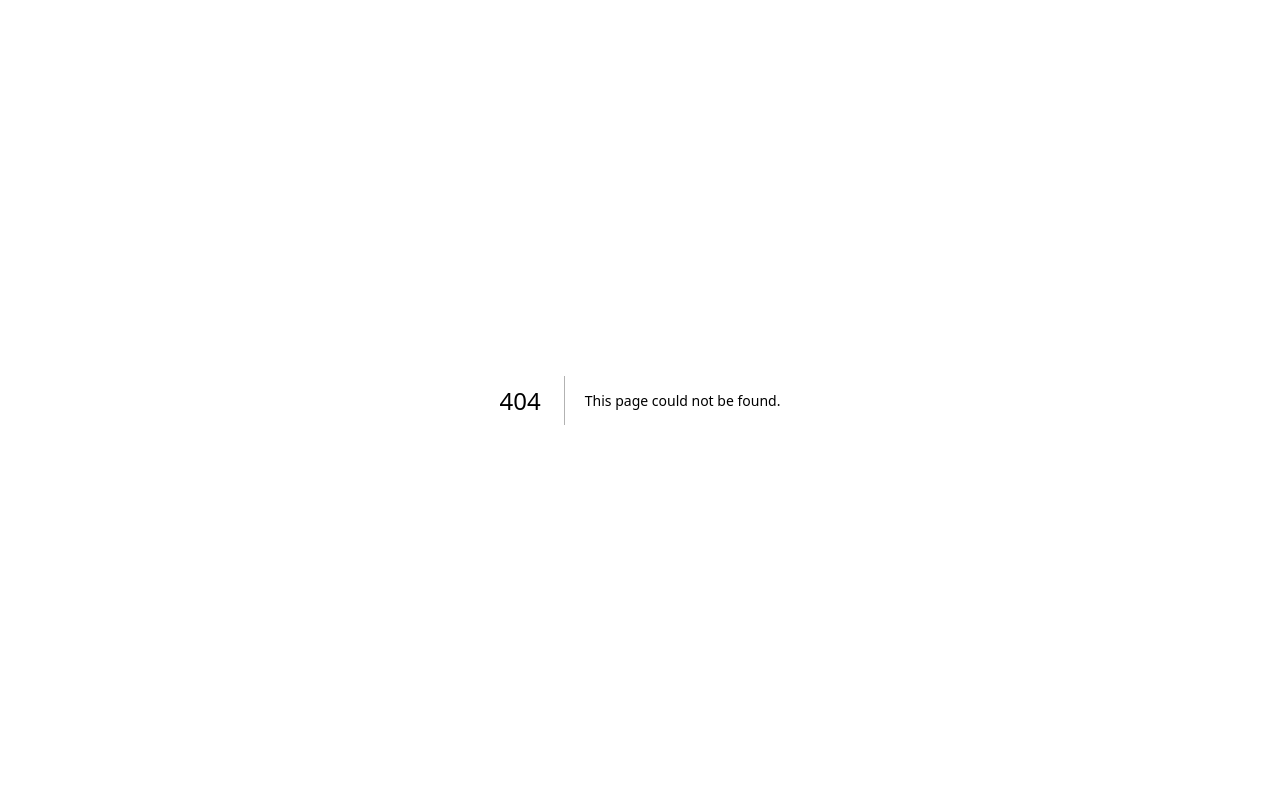
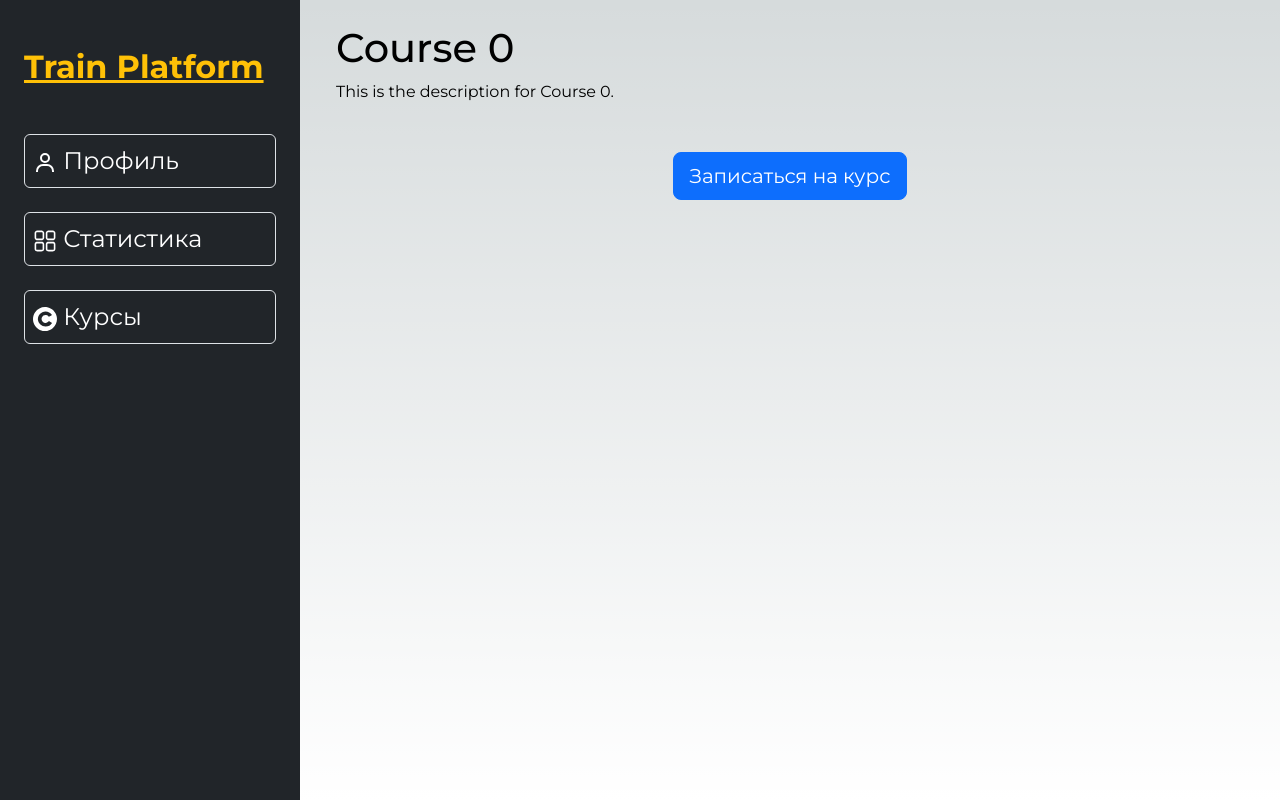
Before and after one commit to TeamHSE/study-platform, a Next.js app in the folder frontend/: page /courses/0 in a window 1280 px wide. Before the commit this address had no page. Built offline with nearby package versions, Linux system fonts and the light colour scheme.

Commit message:
feat(ui): add course page demo

```diff
--- /dev/null
+++ b/frontend/src/app/(cabinet)/courses/[id]/page.tsx
@@ -0,0 +1,75 @@
+import React from "react";
+import ClientCoursePage from "@/components/cabinet/ClientCoursePage";
+
+interface Module {
+  id: string;
+  title: string;
+  content: string;
+}
+
+interface Course {
+  id: string;
+  name: string;
+  description: string;
+  modules: Module[];
+}
+
+interface CoursePageProps {
+  course: Course;
+}
+
+const CoursePage: React.FC<CoursePageProps> = ({ course }) => {
+  return (
+    <div className="container">
+      <h1>{ course.name }</h1>
+      <p>{ course.description }</p>
+      <ClientCoursePage course={ course } />
+    </div>
+  );
+};
+
+// Fetch data at build time
+export async function generateStaticParams() {
+  // Replace this with your data fetching logic to get all course IDs
+  const courses = [
+    { id: "1" },
+    { id: "2" },
+    { id: "3" }
+  ];
+
+  return courses.map((course) => ({
+    id: course.id
+  }));
+}
+
+async function getData(id: string) {
+  // Replace this with your data fetching logic
+  return {
+    id,
+    name: `Course ${ id }`,
+    description: `This is the description for Course ${ id }.`,
+    modules: [
+      {
+        id: "module1",
+        title: "Module 1",
+        content: "Content for module 1"
+      },
+      {
+        id: "module2",
+        title: "Module 2",
+        content: "Content for module 2"
+      }
+      // Add more modules as needed
+    ]
+  };
+}
+
+export default async function Page({ params }: { params: { id: string } }) {
+  const course = await getData(params.id);
+
+  if (!course) {
+    return <p>Course not found</p>;
+  }
+
+  return <CoursePage course={ course } />;
+}
--- a/frontend/src/app/globals.css
+++ b/frontend/src/app/globals.css
@@ -128,3 +128,27 @@ a {
 .landing-section {
     height: 80dvh;
 }
+
+/* Add this to your global CSS file */
+
+.apply-section {
+    margin-top: 50px;
+}
+
+.course-header {
+    text-align: center;
+    margin-top: 50px;
+}
+
+.course-content {
+    margin-top: 50px;
+}
+
+.modules-list {
+    list-style: none;
+    padding: 0;
+}
+
+.module-content {
+    margin-top: 20px;
+}
--- /dev/null
+++ b/frontend/src/components/cabinet/ClientCoursePage.tsx
@@ -0,0 +1,80 @@
+"use client"; // Ensure this is a client component
+
+import React, { useState } from "react";
+import { Button, Row, Col, Card, ListGroup } from "react-bootstrap"; // Import Bootstrap components
+
+interface Module {
+  id: string;
+  title: string;
+  content: string;
+}
+
+interface Course {
+  id: string;
+  name: string;
+  description: string;
+  modules: Module[];
+}
+
+interface ClientCoursePageProps {
+  course: Course;
+}
+
+const ClientCoursePage: React.FC<ClientCoursePageProps> = ({ course }) => {
+  const [ applied, setApplied ] = useState(false);
+  const [ currentModule, setCurrentModule ] = useState<Module | null>(null);
+
+  const handleApply = () => {
+    setApplied(true);
+    setCurrentModule(course.modules[0]);
+  };
+
+  return (
+    <div>
+      { !applied ? (
+        <div className="apply-section my-5 text-center">
+          <Button variant="primary" size="lg" onClick={ handleApply }>
+            Записаться на курс
+          </Button>
+        </div>
+      ) : (
+        <div className="course-content my-5">
+          <Row>
+            <Col md={ 8 }>
+              { currentModule ? (
+                <Card>
+                  <Card.Body>
+                    <Card.Title>{ currentModule.title }</Card.Title>
+                    <Card.Text>{ currentModule.content }</Card.Text>
+                  </Card.Body>
+                </Card>
+              ) : (
+                <Card>
+                  <Card.Body>
+                    <Card.Title>Выберите модуль для просмотра его содержимого</Card.Title>
+                  </Card.Body>
+                </Card>
+              ) }
+            </Col>
+            <Col md={ 4 }>
+              <h2>Modules</h2>
+              <ListGroup>
+                { course.modules.map((module) => (
+                  <ListGroup.Item
+                    key={ module.id }
+                    action
+                    onClick={ () => setCurrentModule(module) }
+                  >
+                    { module.title }
+                  </ListGroup.Item>
+                )) }
+              </ListGroup>
+            </Col>
+          </Row>
+        </div>
+      ) }
+    </div>
+  );
+};
+
+export default ClientCoursePage;
```
Also changed, not shown: frontend/src/app/(cabinet)/courses/page.tsx (+6 -4 lines).
